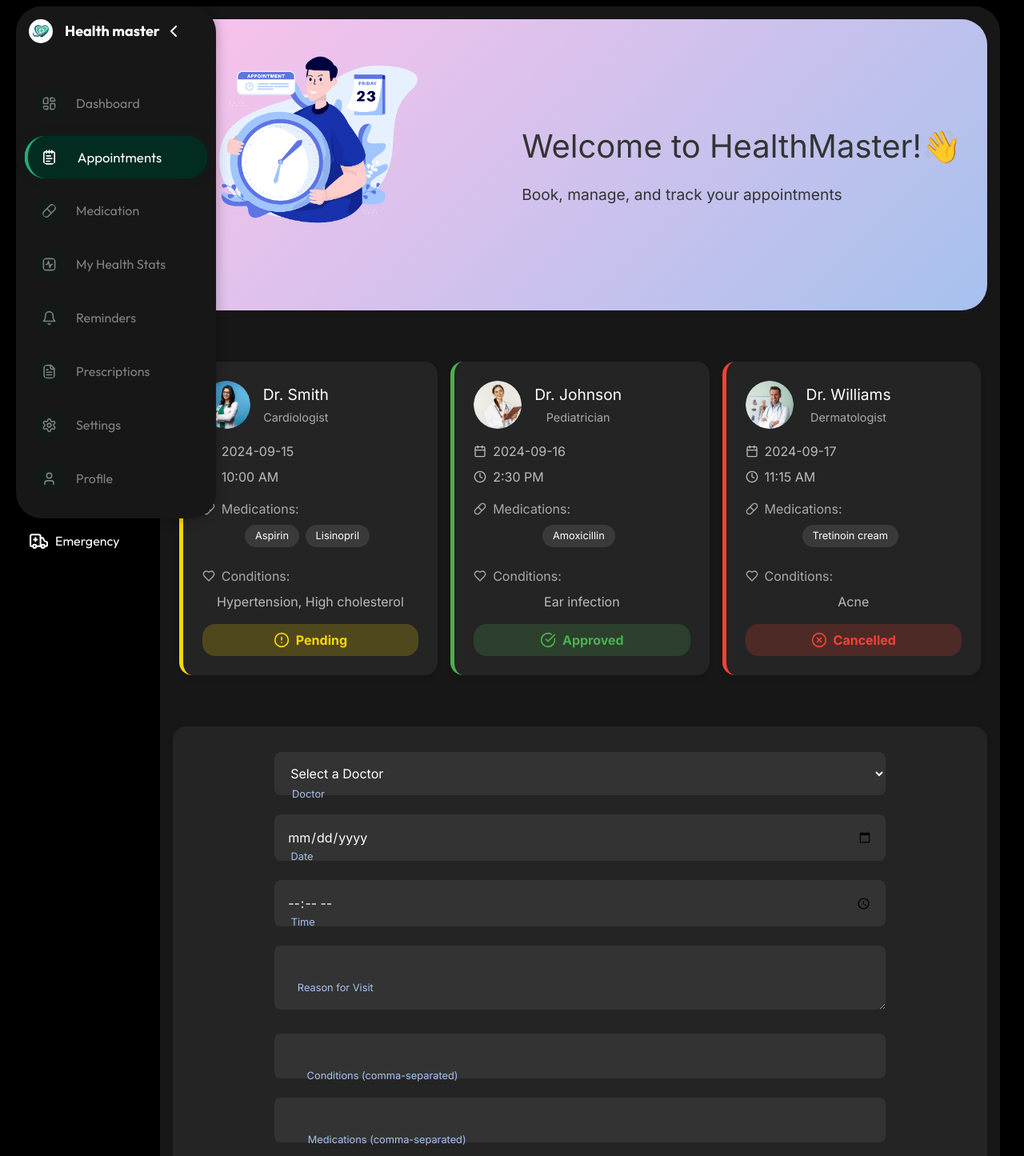
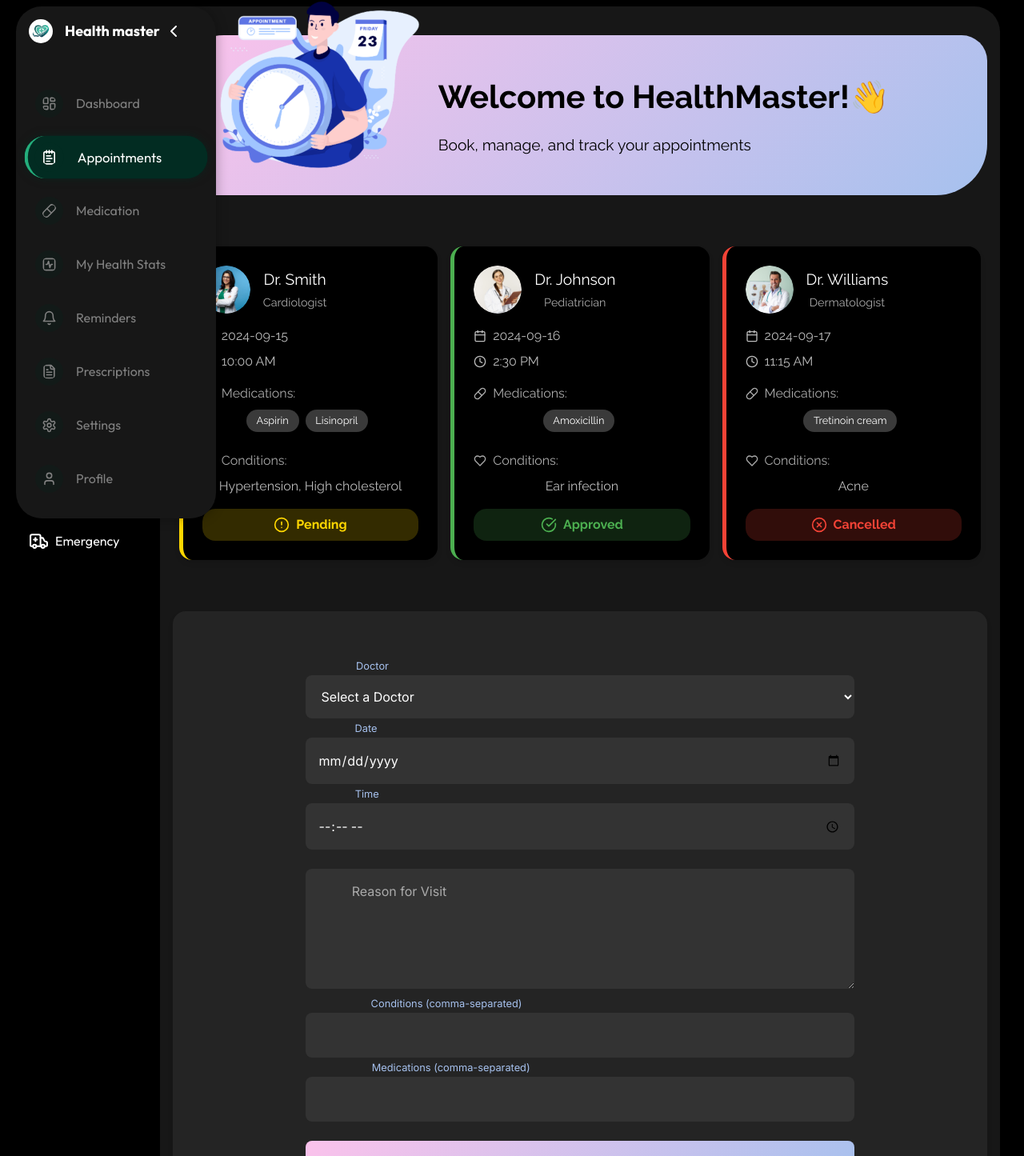
Before and after one commit to CHEGEBB/healthmasterv2, a Next.js app: page /appointments in a window 1280 px wide. Shown: the part 126-1571 px from the top of the page at 80% size. Built offline with nearby package versions, Linux system fonts and the light colour scheme.

Commit message:
refactor: Update welcome section styles in AppointmentsPage

```diff
--- a/app/appointments/page.jsx
+++ b/app/appointments/page.jsx
@@ -119,7 +119,7 @@ function AppointmentsPage() {
         </div>
         <div className="main-content">
           <motion.div
-            className="welcome"
+            className="welcome-app"
             initial={{ opacity: 0, y: -50 }}
             animate={{ opacity: 1, y: 0 }}
             transition={{ duration: 0.5 }}
--- a/sass/Appointments.scss
+++ b/sass/Appointments.scss
@@ -48,28 +48,58 @@ body {
   }
 }
 
-.welcome {
+.welcome-app {
   background: linear-gradient(135deg, #fbc2eb 0%, #a6c1ee 100%);
   padding: 2rem;
-  border-radius: 2rem;
+  height: 25vh;
+  border-top-left-radius: 4rem;
+  border-bottom-right-radius: 4rem;
+  border-top-right-radius: 2rem;
+  border-bottom-left-radius: 2rem;
+  margin-top: 20px;
+
   width: 100%;
   display: flex;
   align-items: center;
-  justify-content: space-between;
   margin-bottom: 2rem;
 
   .welcome-svg {
     width: 300px;
     height: 300px;
+    margin-top: -10px;
+
+    img {
+      transition: transform 0.3s ease;
+      transform: translate(0, 0);
+      animation: float 5s ease-in-out infinite;
+
+      &:hover {
+        transform: scale(1.1);
+      }
+    }
   }
+  @keyframes float {
+    0% {
+      transform: translate(0px, 0px);
+    }
+    50% {
+      transform: translate(10px, -10px);
+    }
+    100% {
+      transform: translate(0px, 0px);
+    }
+  }
+
 
   .welcome-message-app {
     text-align: left;
-    color: #333;
+    color: $space-black;
+    font-family: $font-raleway;
 
     h1 {
       font-size: 2.5rem;
       margin-bottom: 1rem;
+      font-weight: bold;
     }
 
     p {
@@ -87,13 +117,14 @@ body {
 }
 
 .appointment-card {
-  background-color: #242424;
+  background-color: $space-black;
   border-radius: 1rem;
   padding: 1.5rem;
   width: calc(33.33% - 1rem);
   min-width: 300px;
   box-shadow: 0 4px 6px rgba(0, 0, 0, 0.1);
   transition: all 0.3s ease;
+  font-family: $font-raleway;
 
   &:hover {
     transform: translateY(-5px);
@@ -217,9 +248,8 @@ body {
 .form-container {
   background-color: #242424;
   border-radius: 1rem;
-  padding: 2rem;
+  padding: 5rem;
   box-shadow: 0 4px 6px rgba(0, 0, 0, 0.1);
-  max-width: 1200px;
   width: 100%;
   margin: 0 auto;
   .form-cont {
@@ -229,8 +259,19 @@ body {
 
   .form-group {
     position: relative;
+    textarea{
+      width: 80%;
+      padding: 1rem;
+      background-color: #333;
+      border: none;
+      border-radius: 0.5rem;
+      color: #fff;
+      font-size: 1rem;
+      transition: all 0.3s ease;
+      height: 150px;
+    }
 
-    input, select, textarea {
+    input, select {
       width: 80%;
       padding: 1rem;
       background-color: #333;
@@ -253,8 +294,8 @@ body {
 
     label {
       position: absolute;
-      left: 7rem;
-      top: 5rem;
+      left: 9rem;
+      top: 1rem;
       color: #aaa;
       transition: all 0.3s ease;
       pointer-events: none;
@@ -283,6 +324,8 @@ body {
     transition: all 0.3s ease;
     width: 80%;
     justify-content: center;
+    align-items: center;
+    margin: 0 auto;
 
     &:hover {
       transform: translateY(-2px);
```
